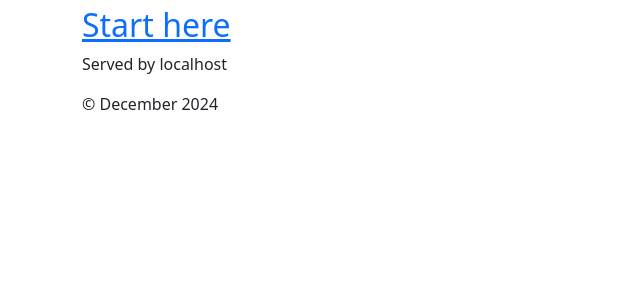
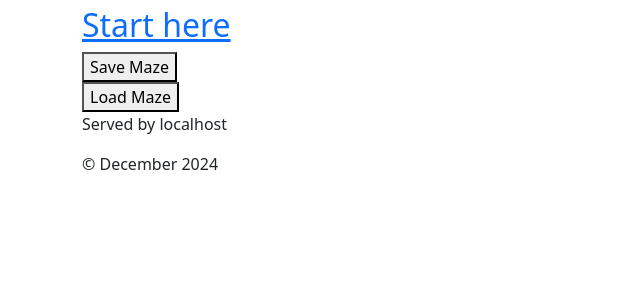
Before and after one commit to ErikPohl444/simple_server, a Flask app: page / in a window 1280 px wide. Shown: the part 50-348 px from the top of the page, without its empty margins (0-640 px from the left). Run offline with Flask 3, Linux system fonts and the light colour scheme; some libraries are stand-ins or nearby versions.

Commit message:
hooked up save maze and load maze functionality to buttons on index.html

```diff
--- a/main.py
+++ b/main.py
@@ -132,23 +132,25 @@ class Maze:
         ]
         self.frontier = np.array(self.rooms).flatten().tolist()
         self.start_url = Fernet(secret_key).encrypt(f'{x_start}_{y_start}_{z_start}'.encode())
+        self.starting_place = None
+        self.destination = None
 
     def automatically_build(self):
         # rule: you can create an exit from a room with one or more exits in it
         #       but you cannot create an exit into a room with one or more exits into it
-        starting_place = self.rooms[self.x_start][self.y_start][self.z_start]
-        starting_place.is_start = True
-        self.claimed.append(starting_place)
-        destination = starting_place
+        self.starting_place = self.rooms[self.x_start][self.y_start][self.z_start]
+        self.starting_place.is_start = True
+        self.claimed.append(self.starting_place)
+        self.destination = self.starting_place
         while len(self.frontier) > 0:
             try:
                 x, y, z = self.claimed[random.randint(0, len(self.claimed)-1)].coordinates()
                 dir = Directions.rose[random.randint(0, len(Directions.rose))]
-                destination = self.rooms[x][y][z].make_exit(direction=dir, maze=self)
+                self.destination = self.rooms[x][y][z].make_exit(direction=dir, maze=self)
             except (ValueError, IndexError):
                 pass
-        destination.is_finish = True
-        print(f"maze constructed with this destination: {destination.name}")
+        self.destination.is_finish = True
+        print(f"maze constructed with this destination: {self.destination.name}")
 
     def save_me(self):
         with open(self.maze_file, 'wb') as maze_handle:
@@ -158,10 +160,45 @@ class Maze:
         with open(self.maze_file, 'rb') as maze_handle:
             self.rooms = pickle.load(maze_handle)
 
+'''
+    def solve_maze(self):
+
+            def solve_path(end, current_place, path):
+                if current_place == end:
+                    return path
+                else:
+                    for direction in Directions.rose:
+                        if current_place.exits[direction]:
+                            x, y, z = split_coordinates(current_place.name)
+                            next_x, next_y, next_z = Directions.direction_move(direction, x, y, z)
+                            return solve_path(end, self.rooms[next_x][next_y][next_z], path + "," + direction)
+
+            start = self.starting_place
+            end = self.destination
+        return solve_path(end, start, '')
+
+    return solve_path(self.destination, self.starting_place, '')
+'''
 
 @app.route('/')
 @app.route('/index.html')
 def index():
+    return render_template('index.html', hostname=request.host, maze=maze)
+
+
+@app.route('/savemaze', methods=["POST"])
+def save_button():
+    if request.method == "POST":
+        print("button clicked")
+        maze.save_me()
+    return render_template('index.html', hostname=request.host, maze=maze)
+
+
+@app.route('/loadmaze', methods=["GET"])
+def load_button():
+    if request.method == "GET":
+        print("button clicked")
+        maze.load_maze()
     return render_template('index.html', hostname=request.host, maze=maze)
 
 
--- a/templates/index.html
+++ b/templates/index.html
@@ -20,6 +20,12 @@
         <div class="jumbotron">
             <h2><a href="http://127.0.0.1:8080/maze/{{ maze.start_url }}">Start here</a></h2>
         </div>
+        <form method="POST" action="/savemaze">
+            <button type="submit">Save Maze</button>
+        </form>
+        <form method="GET" action="/loadmaze">
+            <button type="submit">Load Maze</button>
+        </form>
         <footer class="footer">
             <p> Served by {{hostname}}</p>
             <p> &copy; December 2024</p>
```
